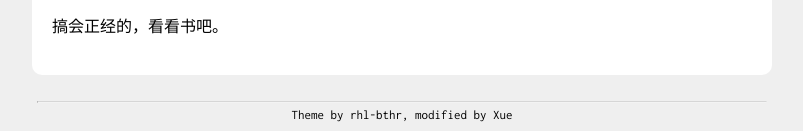
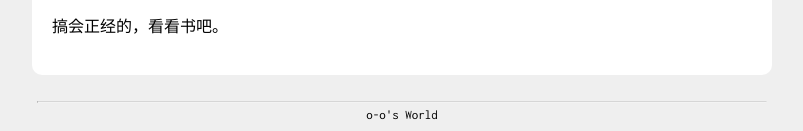
Before and after one commit to xue-think/xue-think.github.io, a Jekyll site: the page built from index.html, in a window 1280 px wide and 900 px high, scrolled down 62945 px. Shown: the part 766-897 px from the top of the window, without its empty margins (238-1041 px from the left). Built offline with Jekyll 4.4.1, drawn with Linux system fonts in a browser that asks for light colours.

Commit message:
Update _config.yml

```diff
--- a/_config.yml
+++ b/_config.yml
@@ -7,7 +7,10 @@
 
 footer_only_homepage: true
 footer_url: "https://xue-think.github.io"
-footer_text: "Theme by rhl-bthr, modified by Xue"
+footer_text: "o-o's World"
+
+paginate: 3
+
 
 profile-picture: assets/profile.png
 favicon_location: assets/favicon.ico
```
